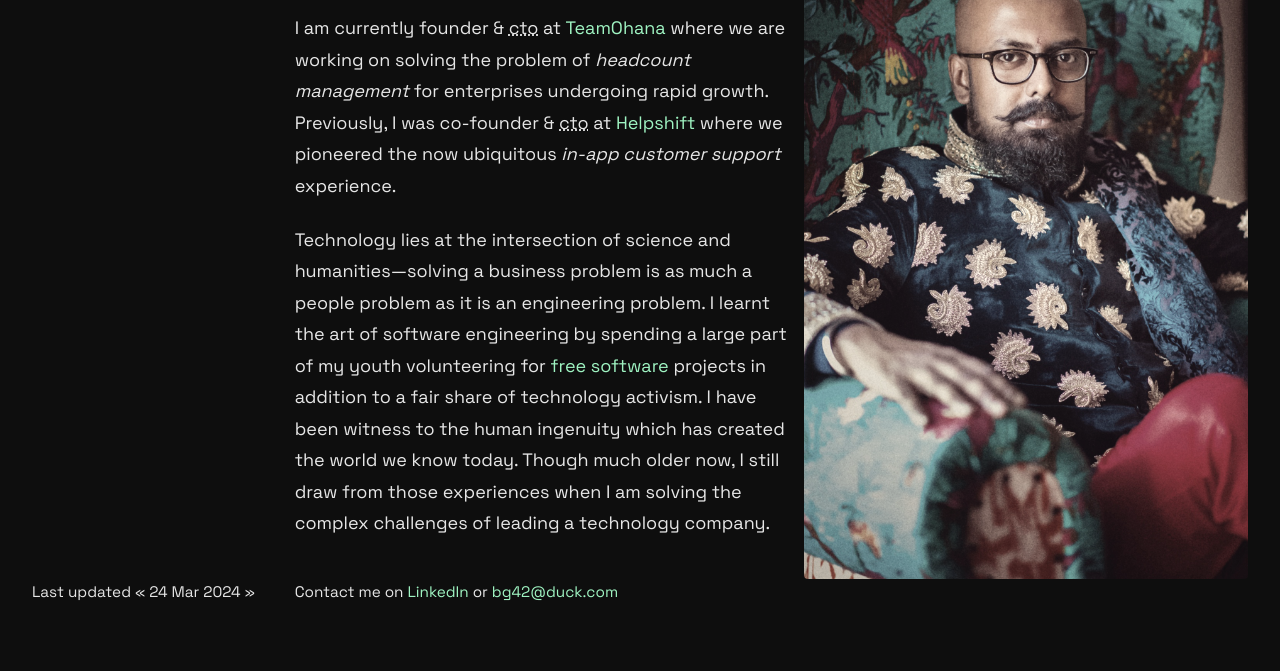
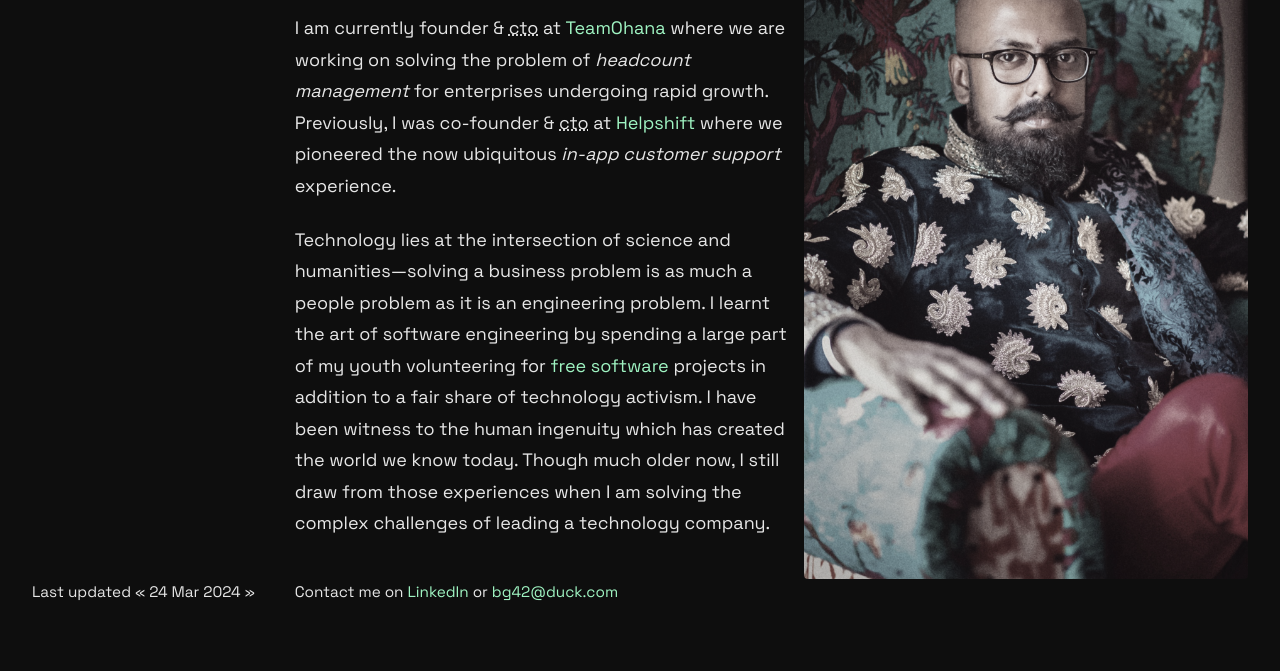
Before and after one commit to ghoseb/ghoseb.github.com, a plain HTML site: page index.html in a window 1280 px wide. Shown: the part 137-808 px from the top of the page. Drawn offline with Linux system fonts and the dark colour scheme.

Commit message:
feat: Apply grayscale filter on image in dark mode.

```diff
--- a/style.css
+++ b/style.css
@@ -22,6 +22,10 @@
         --color-text: #e6e6e6;
         --color-link: #9ff4c2;
         --color-highlight: #75108c;
+    }
+
+    .pic img {
+        filter: grayscale(50%);
     }
 }
 
@@ -77,7 +81,6 @@ body {
     height: 100%;
     object-fit: cover;
     border-radius: var(--border-radius);
-    filter: sepia(15%);
 }
 
 p {
```
